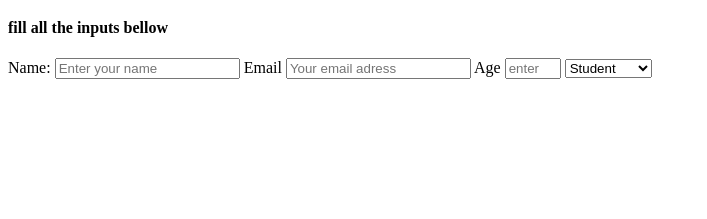
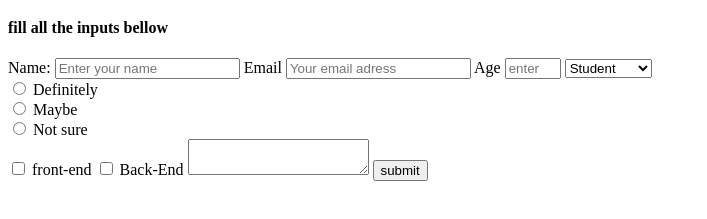
Before and after one commit to kisakyekenneth/kenkam, a plain HTML site: page index.html in a window 1280 px wide. Shown: the part 61-280 px from the top of the page, without its empty margins (0-707 px from the left). Drawn offline with Linux system fonts and the light colour scheme.

Commit message:
Added radio buttons and check boxes

```diff
--- a/index.html
+++ b/index.html
@@ -26,6 +26,32 @@
       <option value="Junior">Junior dev.</option>
       <option value="Senior-dev">Senior dev</option>
     </select>
+    <div>
+      <input type="radio" name="options" id="definite" value="definitely">
+      <label for="definite"> Definitely</label>
+    </div>
+    <div>
+      <input type="radio" name="options" id="maybe" value="maybe">
+      <label for="definite"> Maybe</label>
+    </div>
+    <div>
+      <input type="radio" name="options" id="notsure" value="not sure">
+      <label for="not sure"> Not sure</label>
+    </div>
+
+    <label for="front-end">
+      <input type="checkbox" name="front-end" id="frontend" value="front-end">
+      front-end
+    </label>
+    <label for="back-end"></label>
+    <input type="checkbox" name="back-end" id="backend" value="back-end">
+    Back-End
+    </label>
+
+
+    <textarea> </textarea>
+
+    <button id="submit"> submit</button>
 
   </form>
   <script src="js/index.js"></script>
```
